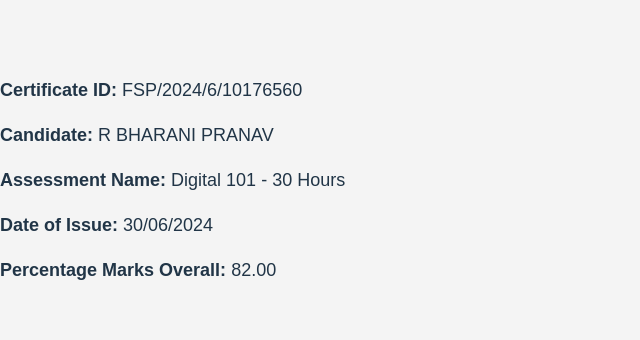
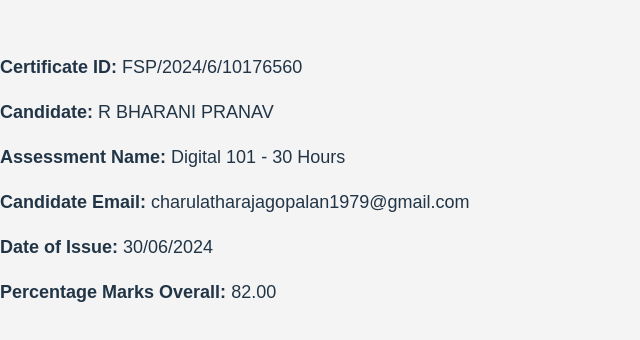
Before and after one commit to RPranav05/inspiration-fun-7467.my.salesforce-sites.com-CDACcertificatePage2-id-a02Vy000003Le3xIAC, a website built with Vite: page front/index.html in a window 1280 px wide. Shown: the part 220-560 px from the top of the page, without its empty margins (0-640 px from the left). Built offline with nearby package versions, Linux system fonts and the light colour scheme.

Commit message:
Update index.html

```diff
--- a/front/index.html
+++ b/front/index.html
@@ -14,6 +14,7 @@
         <p><strong>Certificate ID:</strong> FSP/2024/6/10176560</p>
         <p><strong>Candidate:</strong> R BHARANI PRANAV</p>
         <p><strong>Assessment Name:</strong> Digital 101 - 30 Hours</p>
+        <p><strong>Candidate Email:</strong> charulatharajagopalan1979@gmail.com</p>
         <p><strong>Date of Issue:</strong> 30/06/2024</p>
         <p><strong>Percentage Marks Overall:</strong> 82.00</p>
     </div>
```
